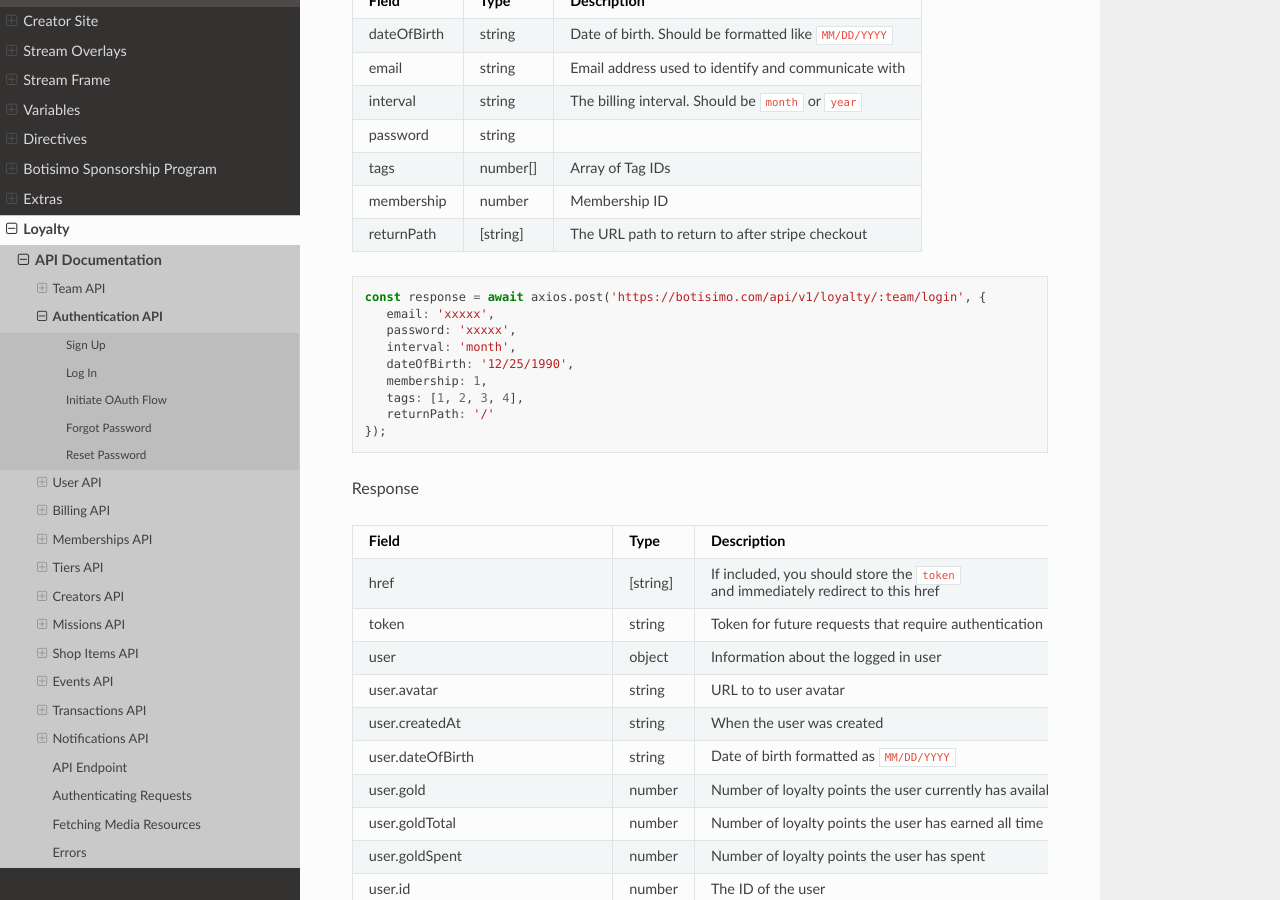
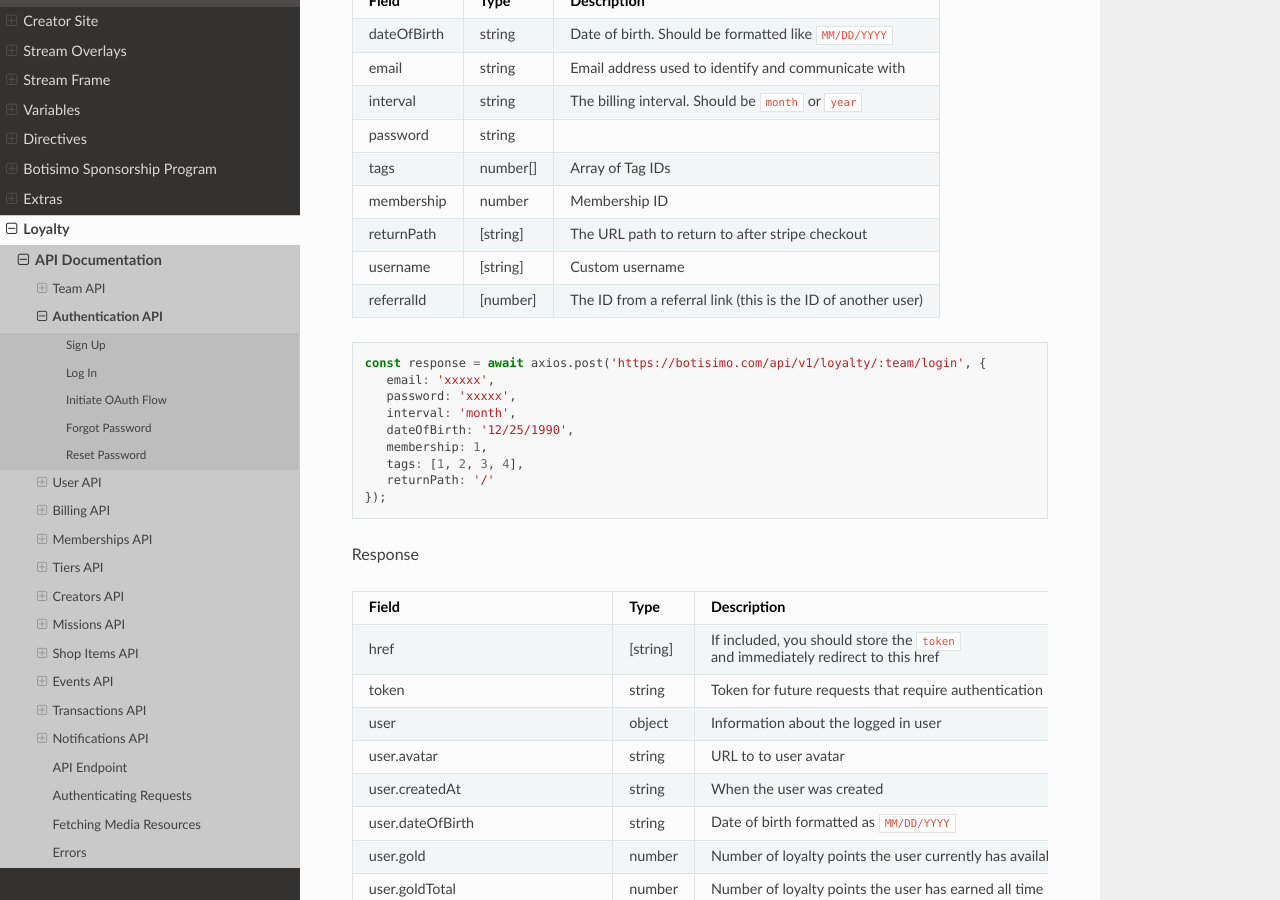
Before and after one commit to botisimo/botisimo-documentation, a Sphinx documentation site: the page built from docs/loyalty/documentation/authentication.rst, in a window 1280 px wide and 900 px high, scrolled down 447 px. Built offline with Sphinx 7.4.7 and the Read the Docs theme 2.0.0, drawn with Linux system fonts in a browser that asks for light colours; a script that is not in the unit is left out.

Commit message:
update docs

```diff
--- a/docs/loyalty/documentation/authentication.rst
+++ b/docs/loyalty/documentation/authentication.rst
@@ -23,6 +23,8 @@ password    string
 tags        number[] Array of Tag IDs
 membership  number   Membership ID
 returnPath  [string] The URL path to return to after stripe checkout
+username    [string] Custom username
+referralId  [number] The ID from a referral link (this is the ID of another user)
 =========== ======== ======================================================
 
 .. code-block:: js
```
